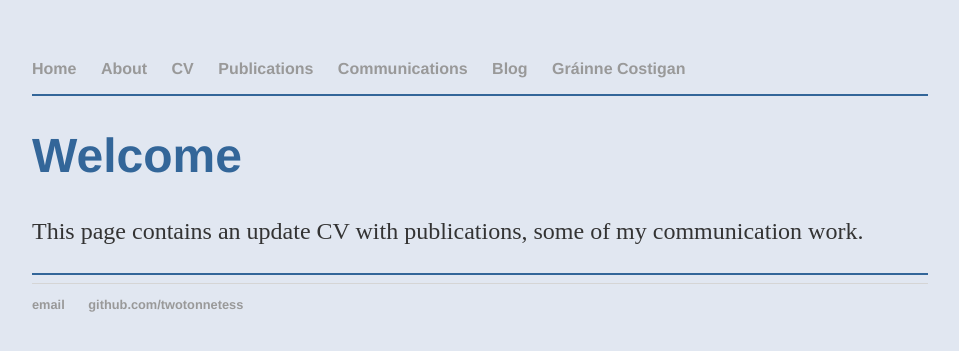
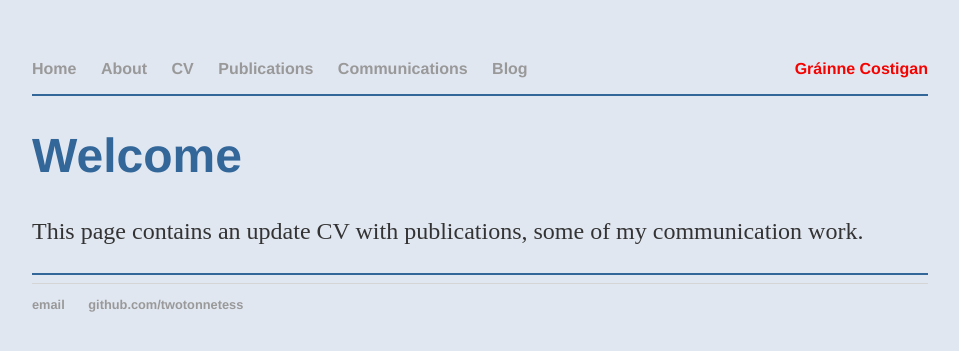
Before and after one commit to twotonnetess/twotonnetess.github.io, a Jekyll site: the page built from index.md, in a window 1280 px wide. Shown: the top 351 px of the page, without its empty margins (160-1119 px from the left). Built offline with Jekyll 4.4.1, drawn with Linux system fonts in a browser that asks for light colours.

Commit message:
Changed colour in banner

```diff
--- a/_layouts/default.html
+++ b/_layouts/default.html
@@ -72,7 +72,7 @@
 	        		<li><a href="/publications">Publications</a></li>
 				<li><a href="/communications">Communications</a></li>
 				<li><a href="/blog">Blog</a></li>
-				<li><a style="float:right color=#F4D03F" href="mailto:costigag@gmail.com">Gr&aacuteinne Costigan </a> </li>
+				<li><a style="float:right" href="mailto:costigag@gmail.com"><font color=#F4DO3Fi> Gr&aacuteinne Costigan </font></a> </li>
 
 	    		</ul>
 
```
